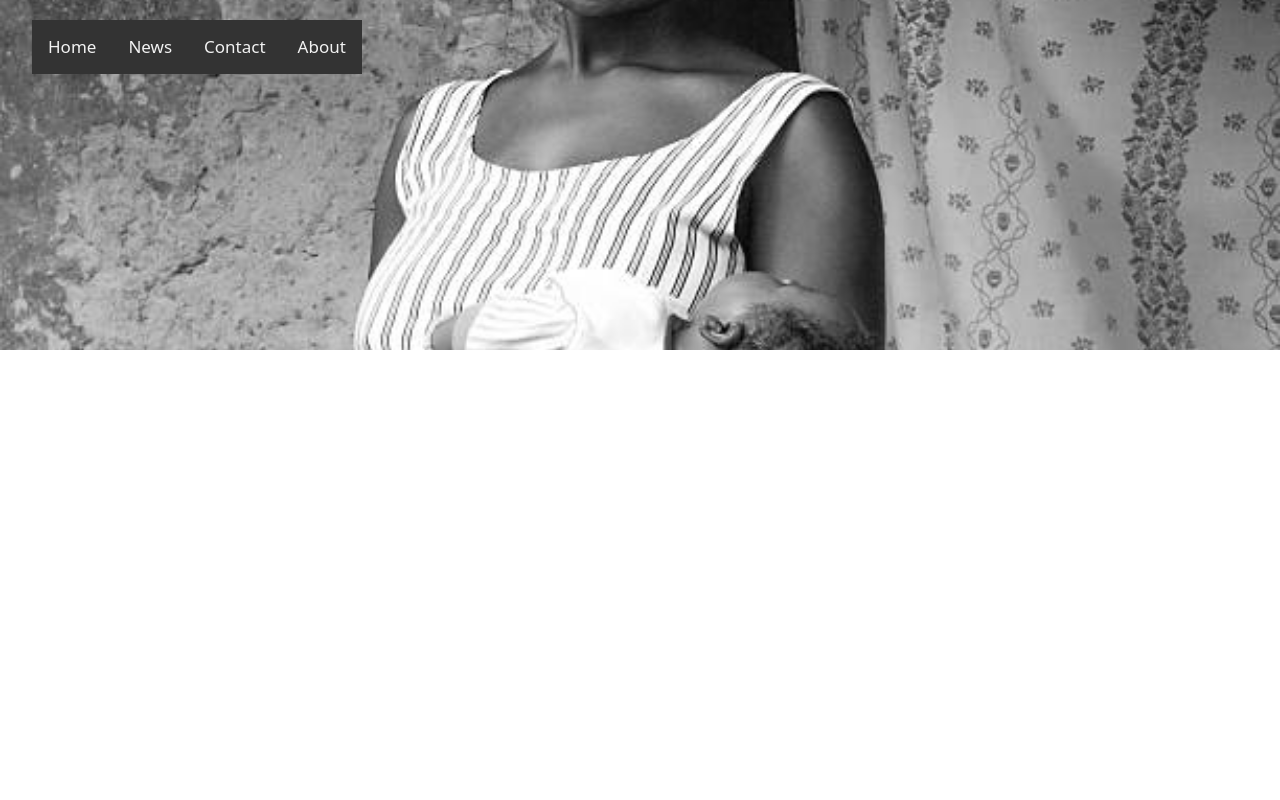
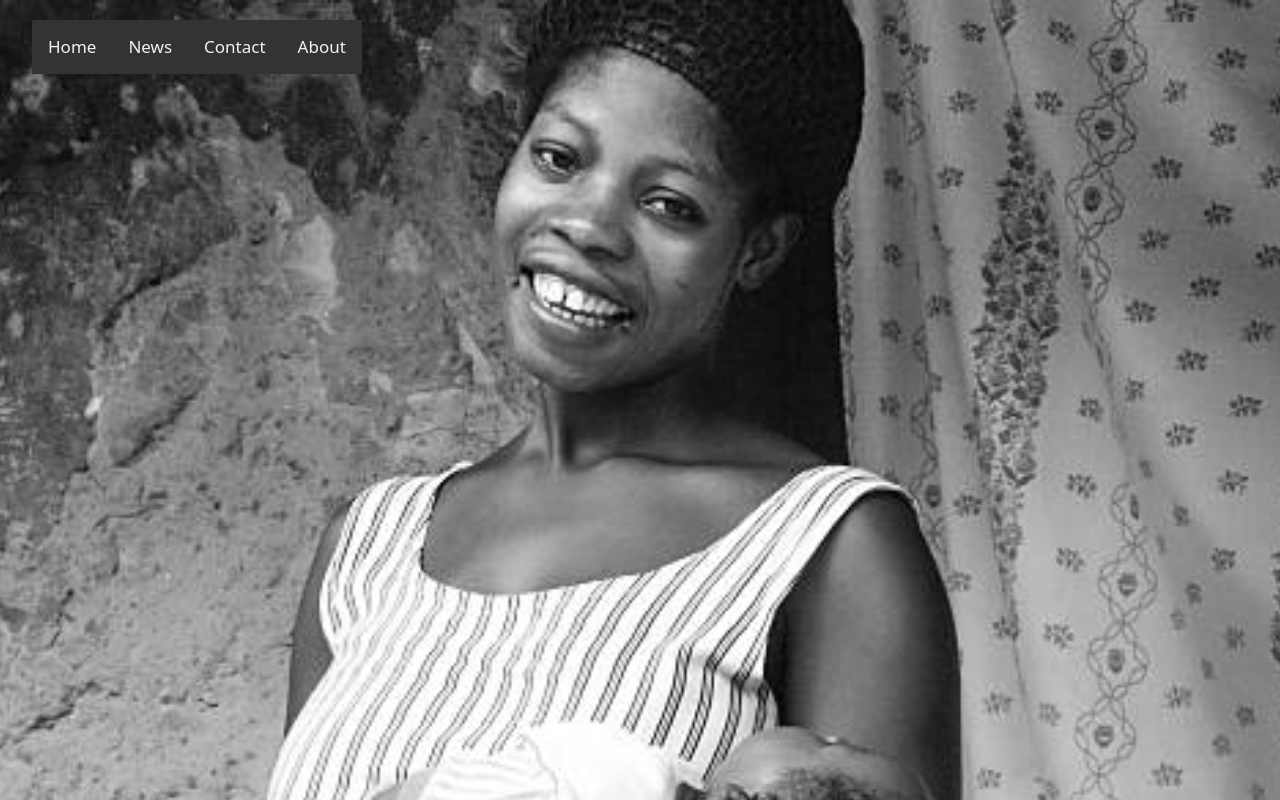
Before and after one commit to Chrystaly3/Akan-names, a plain HTML site: page index.html in a window 1280 px wide. Shown: the top 800 px of the page. Drawn offline with nearby package versions, Linux system fonts and the light colour scheme.

```diff
--- a/style.css
+++ b/style.css
@@ -1,10 +1,8 @@
-
-
 .bg-img {
   /* The image used */
   background-image: url("images/gettyimages-517959193-612x612.jpg");
 
-  min-height: 350px;
+  min-height: 1200px;
 
   /* Center and scale the image nicely */
   background-position: center;
```
Also changed, not shown: index.html (+2 -0 lines).
